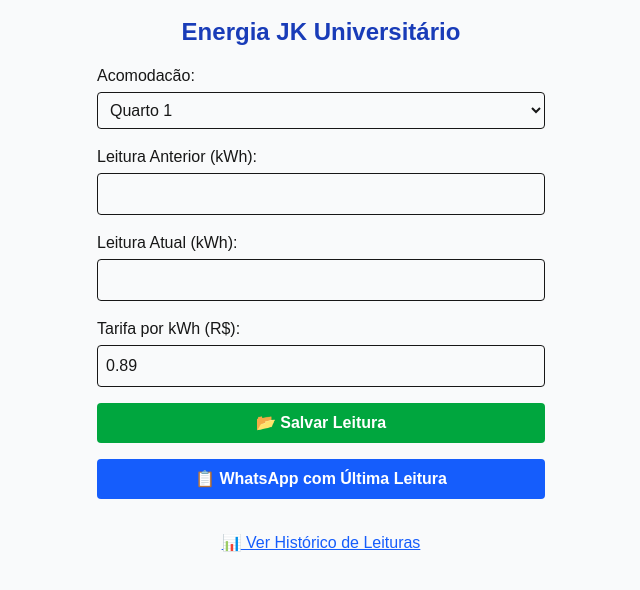
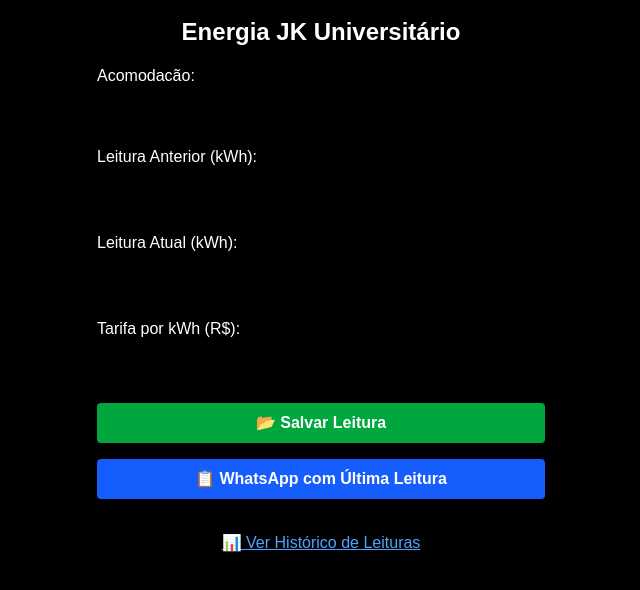
Before and after one commit to JkUniversitario421/energiajkuniversitario, a Next.js app: page / in a window 1280 px wide. Shown: the top 590 px of the page, without its empty margins (319-959 px from the left). Built offline with nearby package versions, Linux system fonts and the light colour scheme.

Commit message:
atualização de background

```diff
--- a/src/app/page.tsx
+++ b/src/app/page.tsx
@@ -81,7 +81,12 @@ export default function Home() {
         return;
       }
 
-      const mensagem = `📊 *Leitura de Energia - Acomodacão ${ultimo.acomodacao}*\n🔢 Leitura Anterior: ${ultimo.leitura_anterior} kWh\n🔢 Leitura Atual: ${ultimo.leitura_atual} kWh\n⚡ Consumo: ${ultimo.consumo} kWh\n💸 Valor: R$ ${ultimo.valor}\n💡 Tarifa usada: R$ ${parseFloat(ultimo.tarifa).toFixed(2)} por kWh`;
+      const mensagem = `📊 *Leitura de Energia - Acomodacão ${ultimo.acomodacao}*
+🔢 Leitura Anterior: ${ultimo.leitura_anterior} kWh
+🔢 Leitura Atual: ${ultimo.leitura_atual} kWh
+⚡ Consumo: ${ultimo.consumo} kWh
+💸 Valor: R$ ${ultimo.valor}
+💡 Tarifa usada: R$ ${parseFloat(ultimo.tarifa).toFixed(2)} por kWh`;
 
       const link = `https://wa.me/${telefone}?text=${encodeURIComponent(mensagem)}`;
       setWhatsLink(link);
@@ -92,8 +97,8 @@ export default function Home() {
   };
 
   return (
-    <main className="min-h-screen bg-gray-50 p-4 flex flex-col items-center">
-      <h1 className="text-2xl font-bold text-blue-800 mb-4">
+    <main className="min-h-screen bg-black text-white p-4 flex flex-col items-center">
+      <h1 className="text-2xl font-bold text-white mb-4">
         Energia JK Universitário
       </h1>
 
@@ -101,7 +106,7 @@ export default function Home() {
         <label className="flex flex-col">
           Acomodacão:
           <select
-            className="border p-2 rounded mt-1"
+            className="border p-2 rounded mt-1 text-black"
             value={acomodacao}
             onChange={(e) => setAcomodacao(e.target.value)}
           >
@@ -117,7 +122,7 @@ export default function Home() {
           Leitura Anterior (kWh):
           <input
             type="number"
-            className="border p-2 rounded mt-1"
+            className="border p-2 rounded mt-1 text-black"
             value={leituraAnterior}
             onChange={(e) => setLeituraAnterior(e.target.value)}
           />
@@ -127,7 +132,7 @@ export default function Home() {
           Leitura Atual (kWh):
           <input
             type="number"
-            className="border p-2 rounded mt-1"
+            className="border p-2 rounded mt-1 text-black"
             value={leituraAtual}
             onChange={(e) => setLeituraAtual(e.target.value)}
           />
@@ -137,7 +142,7 @@ export default function Home() {
           Tarifa por kWh (R$):
           <input
             type="number"
-            className="border p-2 rounded mt-1"
+            className="border p-2 rounded mt-1 text-black"
             value={tarifa}
             onChange={(e) => setTarifa(e.target.value)}
           />
@@ -161,7 +166,7 @@ export default function Home() {
           <a
             href={whatsLink}
             target="_blank"
-            className="text-green-600 font-medium underline text-center"
+            className="text-green-400 font-medium underline text-center"
           >
             📲 Enviar via WhatsApp
           </a>
@@ -169,7 +174,7 @@ export default function Home() {
 
         <a
           href="/historico"
-          className="text-blue-600 underline text-center mt-4"
+          className="text-blue-400 underline text-center mt-4"
         >
           📊 Ver Histórico de Leituras
         </a>
```
